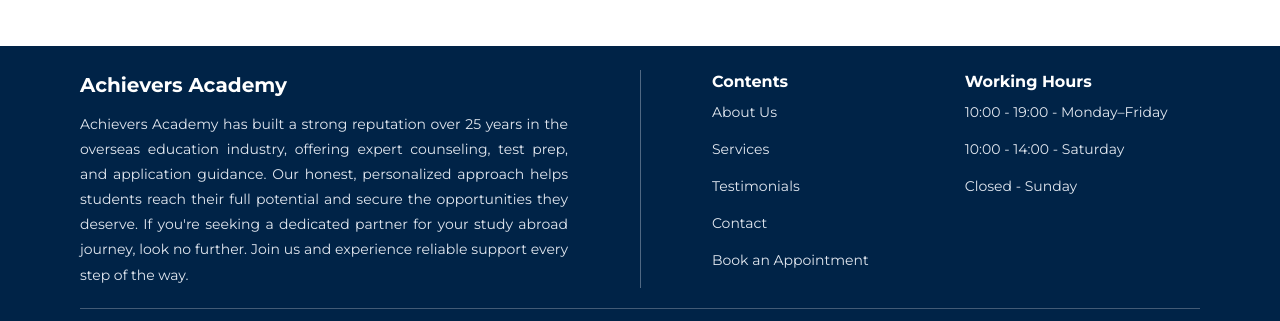
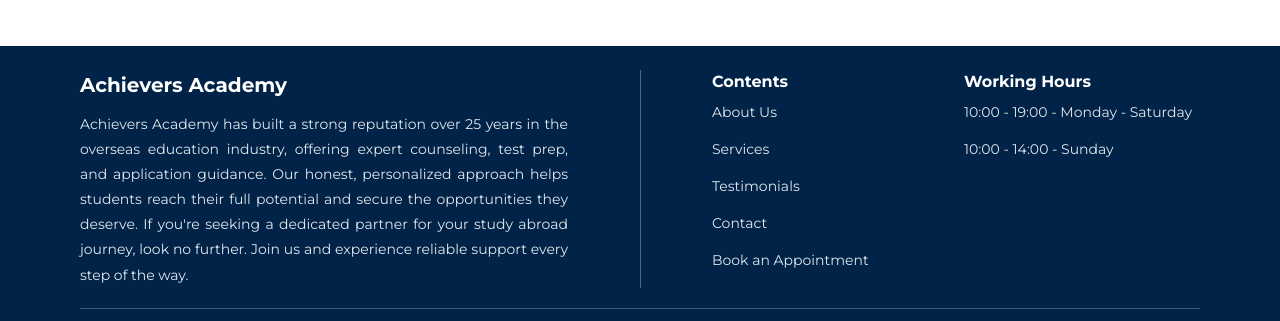
Before and after one commit to Shreyanshp-3/AchieversApp, a React (Create React App) app: page /aboutus in a window 1280 px wide. Shown: the part 1124-1445 px from the top of the page. Built offline with nearby package versions, Linux system fonts and the light colour scheme.

Commit message:
updated footer

```diff
--- a/src/components/Homepage/Footer.jsx
+++ b/src/components/Homepage/Footer.jsx
@@ -130,16 +130,17 @@ const Footer = () => {
 
         {/* Right Section - Contents & Hours */}
     <Flex
-          direction={{ base: "row", md: "row" }}
+  direction="row"
   flex="1"
-          justify={{ base: "space-between", md: "flex-start" }}
-          gap={{ base: 8, md: 24 }}
+  justify="space-between"
+  gap={4}
+  flexWrap="wrap"
   pl={{ md: 12 }}
   ml="auto"
   zIndex={1}
 >
   {/* Contents */}
-          <Box>
+  <Box flex="1" minW="150px">
     <Text fontWeight="bold" fontSize="md" mb={2}>
       Contents
     </Text>
@@ -153,17 +154,17 @@ const Footer = () => {
   </Box>
 
   {/* Working Hours */}
-          <Box>
+  <Box flex="1" minW="150px">
     <Text fontWeight="bold" fontSize="md" mb={2}>
       Working Hours
     </Text>
     <VStack align="start" spacing={4}>
-              <Text fontSize="sm" color="gray.200">10:00 - 19:00 - Monday–Friday</Text>
-              <Text fontSize="sm" color="gray.200">10:00 - 14:00 - Saturday</Text>
-              <Text fontSize="sm" color="gray.200">Closed - Sunday</Text>
+      <Text fontSize="sm" color="gray.200">10:00 - 19:00 - Monday - Saturday</Text>
+      <Text fontSize="sm" color="gray.200">10:00 - 14:00 - Sunday</Text>
     </VStack>
   </Box>
 </Flex>
+
       </Flex>
 
       {/* Bottom Divider & Copyright */}
--- a/src/components/Services/VisaCounseling/VisaCounseling.jsx
+++ b/src/components/Services/VisaCounseling/VisaCounseling.jsx
@@ -83,7 +83,7 @@ export default function AboutUs() {
 
                         <Flex justify="space-between" mb={3}>
                             <Text fontSize="14px" color="gray.600" fontWeight="semibold">Timeline:</Text>
-                            <Text fontSize="14px" color="#214C7D" fontWeight="bold">1 Month</Text>
+                            <Text fontSize="14px" color="#214C7D" fontWeight="bold">1 Months</Text>
                         </Flex>
 
                         <Flex justify="space-between" mb={5}>
```
Lines whose indentation alone changed are shown as unchanged.
